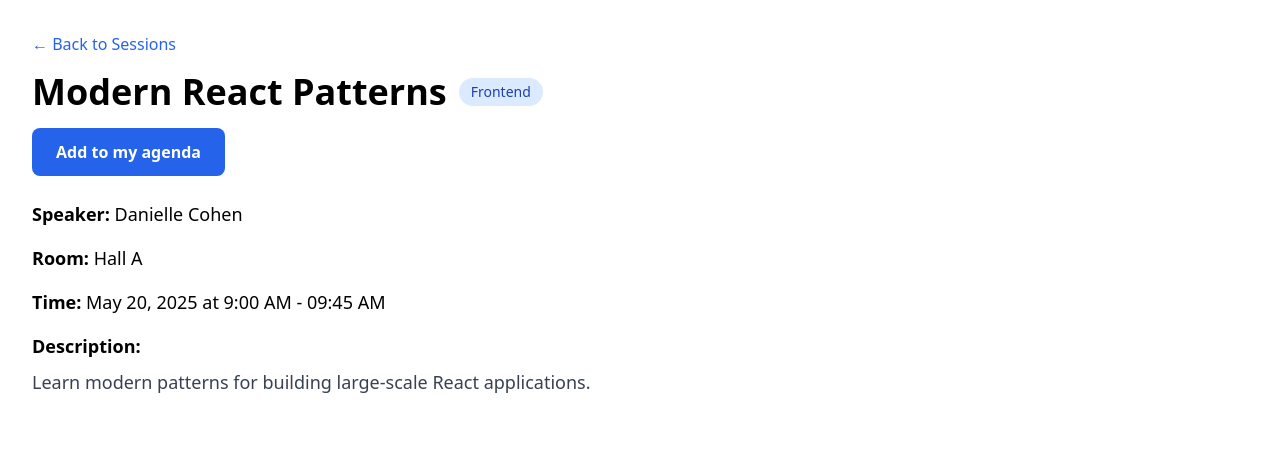
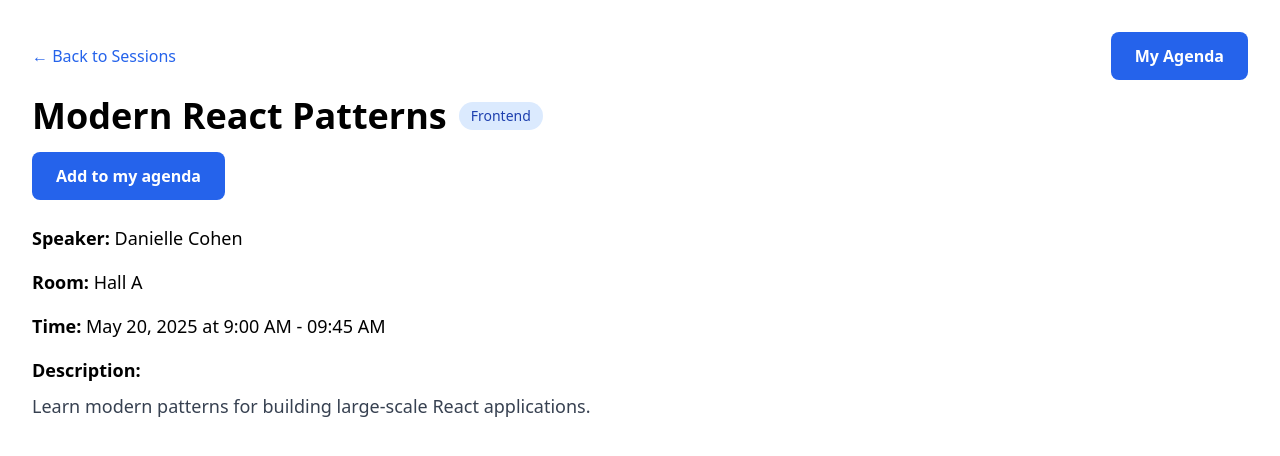
Before and after one commit to sara-braverman/sqlink, a Next.js app: page /sessions/s1 in a window 1280 px wide. Shown: the top 456 px of the page. Built offline with nearby package versions, Linux system fonts and the light colour scheme.

Commit message:
add go to agenda

```diff
--- a/app/layout.tsx
+++ b/app/layout.tsx
@@ -13,7 +13,7 @@
 }) {
   return (
     <html lang="en">
-      <body>{children}</body>
+      <body className="m-0 p-0">{children}</body>
     </html>
   )
 }
--- a/app/page.tsx
+++ b/app/page.tsx
@@ -1,13 +1,19 @@
 import { getSessions } from '@/lib/sessions';
 import SessionsList from '@/components/SessionsList';
 import { Session } from '@/types/session';
+import Link from 'next/link';
 
 export default function Home(): JSX.Element {
   const sessions: Session[] = getSessions();
 
   return (
     <main className="min-h-screen p-8">
-      <h1 className="text-4xl font-bold mb-8">Sessions</h1>
+      <div className="flex flex-wrap justify-between items-center gap-4 mb-8">
+        <h1 className="text-4xl font-bold">Sessions</h1>
+        <Link href="/agenda" className="px-6 py-3 bg-blue-600 hover:bg-blue-700 text-white rounded-lg font-semibold">
+          My Agenda
+        </Link>
+      </div>
       <SessionsList sessions={sessions} />
     </main>
   )
--- a/app/sessions/[id]/page.tsx
+++ b/app/sessions/[id]/page.tsx
@@ -18,9 +18,14 @@
 
   return (
     <main className="min-h-screen p-8">
-      <Link href="/" className="text-blue-600 hover:underline mb-4 inline-block">
-        ← Back to Sessions
-      </Link>
+      <div className="flex flex-wrap justify-between items-center gap-4 mb-4">
+        <Link href="/" className="text-blue-600 hover:underline">
+          ← Back to Sessions
+        </Link>
+        <Link href="/agenda" className="px-6 py-3 bg-blue-600 hover:bg-blue-700 text-white rounded-lg font-semibold">
+          My Agenda
+        </Link>
+      </div>
       <div className="max-w-3xl">
         <div className="flex items-center gap-3 mb-4">
           <h1 className="text-4xl font-bold">{session.title}</h1>
```
